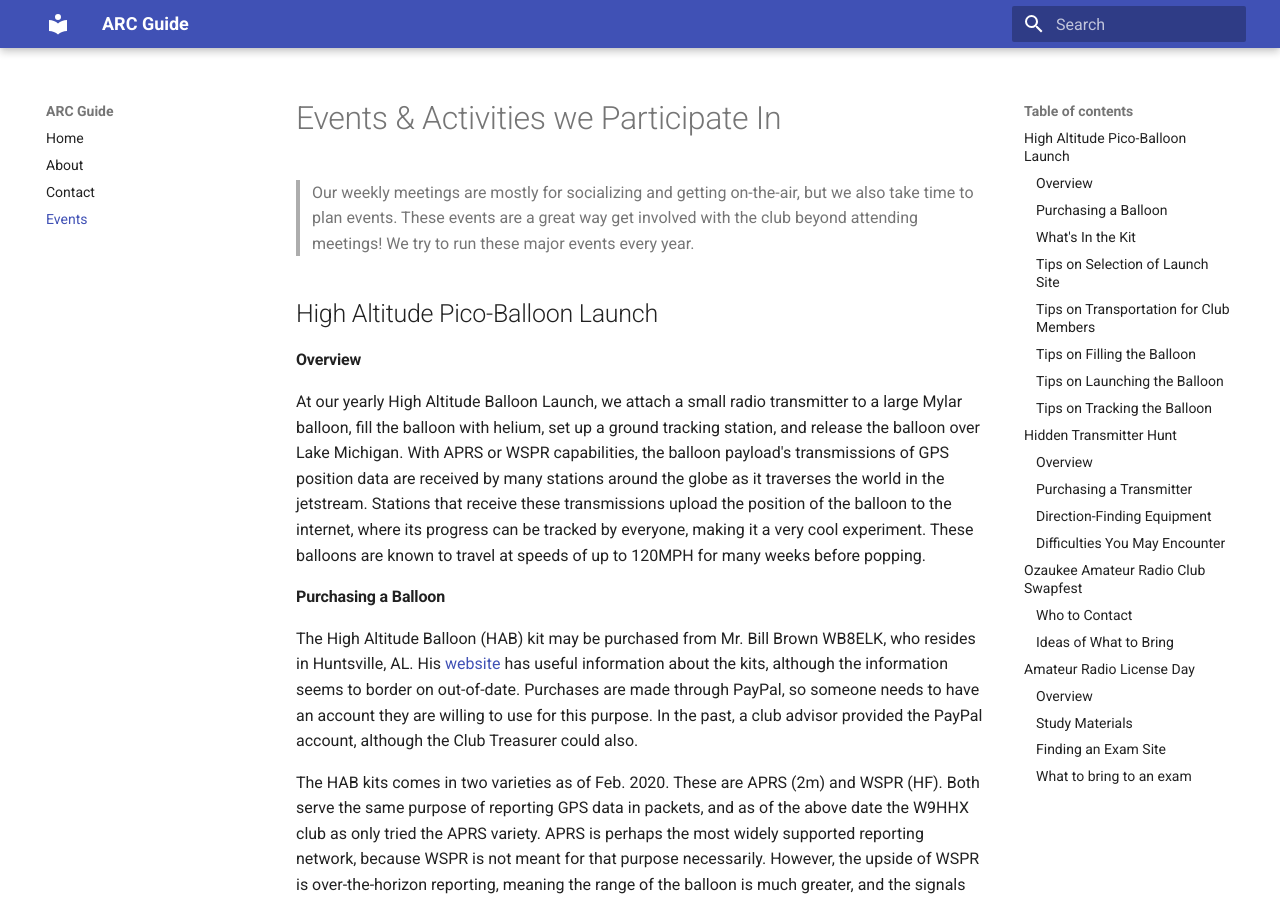
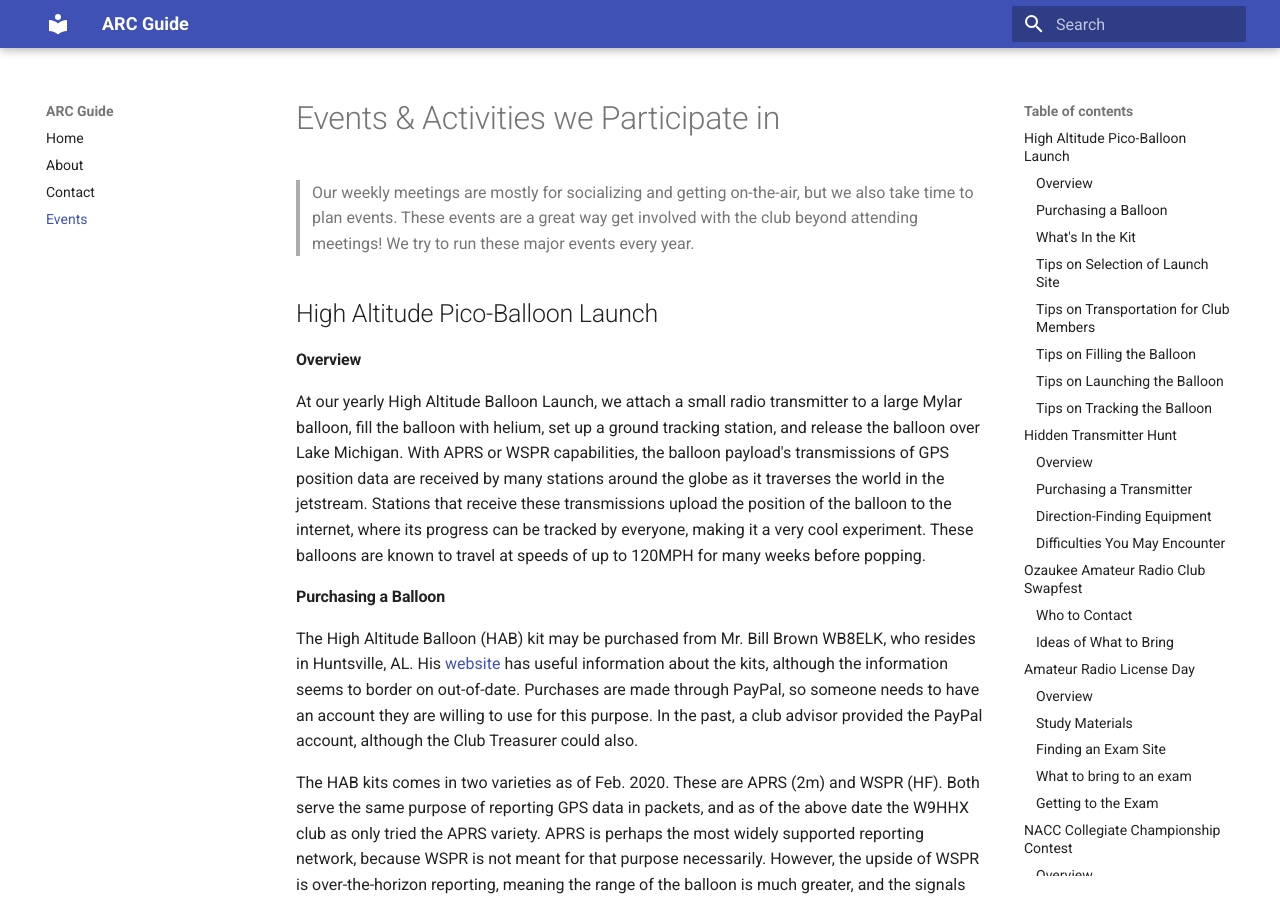
Before and after one commit to cape-optional/MSOE_ARC_Guide, an MkDocs documentation site: the page built from docs/events.md, in a window 1280 px wide and 900 px high. Built offline with MkDocs 1.6.1 and Material for MkDocs 9.7.7, drawn with Linux system fonts in a browser that asks for light colours.

Commit message:
Formatting fix

```diff
--- a/docs/events.md
+++ b/docs/events.md
@@ -1,4 +1,4 @@
-# Events & Activities we Participate In
+# Events & Activities we Participate in
 
 > Our weekly meetings are mostly for socializing and getting on-the-air, but we also take time to plan events. These events are a great way get involved with the club beyond attending meetings! We try to run these major events every year.
 
@@ -139,7 +139,7 @@ The ARRL (Amateur Radio Relay League) maintains a list of many licensing opportu
 #### What to bring to an exam
 
 - Photo ID
-- #2 Pencil
+- \#2 Pencil
 - FCC FRN Number
   - [Register for an FRN prior to the exam here](https://apps.fcc.gov/coresWeb/publicHome.do)
 - Calculator with erasable memory
```
